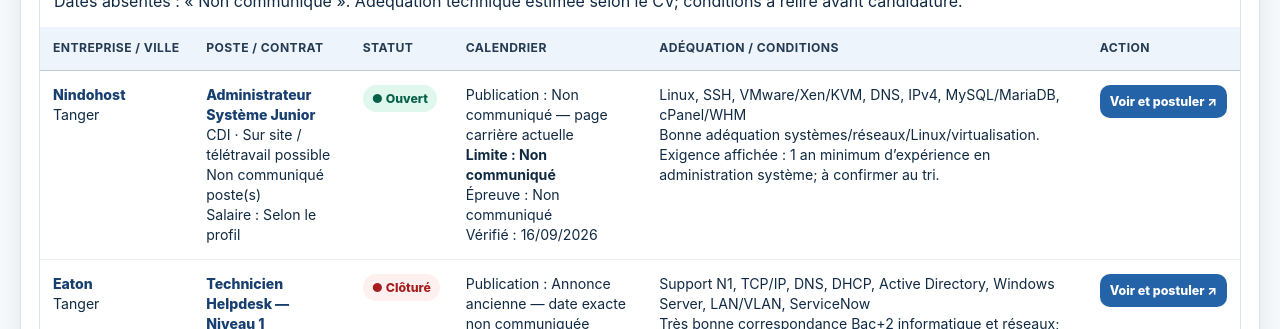
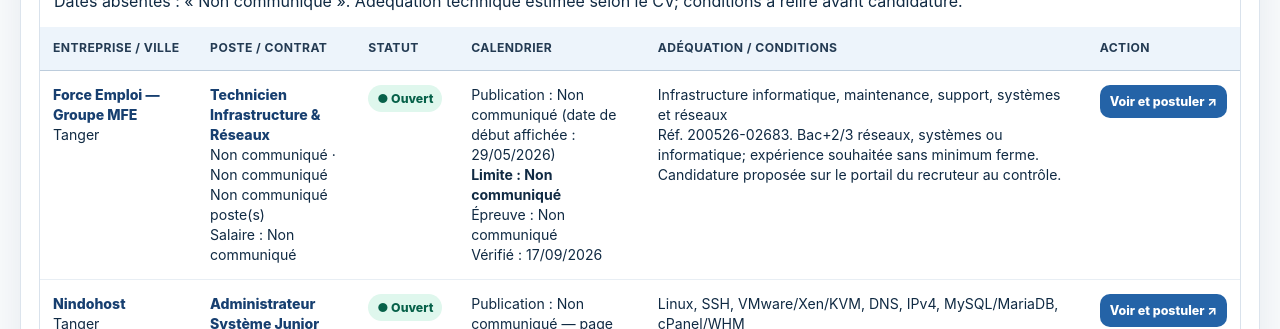
Before and after one commit to nasrollahrr/morocco-it-opportunities-dashboard, a plain HTML site: page index.html in a window 1280 px wide. Shown: the part 640-969 px from the top of the page. Drawn offline with nearby package versions, Linux system fonts and the light colour scheme.

Commit message:
Add verified Force Emploi Tangier infrastructure technician vacancy

```diff
--- a/index.html
+++ b/index.html
@@ -172,6 +172,7 @@
     }
 
 const offers = [
+{"org":"Force Emploi — Groupe MFE","city":"Tanger","title":"Technicien Infrastructure & Réseaux","contract":"Non communiqué","mode":"Non communiqué","spec":"Infrastructure informatique, maintenance, support, systèmes et réseaux","posts":"Non communiqué","status":"open","publication":"Non communiqué (date de début affichée : 29/05/2026)","deadline":"Non communiqué","exam":"Non communiqué","salary":"Non communiqué","link":"https://www.forcemploi.ma/offre/200526-02683","notes":"Réf. 200526-02683. Bac+2/3 réseaux, systèmes ou informatique; expérience souhaitée sans minimum ferme. Candidature proposée sur le portail du recruteur au contrôle.","verified":"17/09/2026"},
 {"org":"Nindohost","city":"Tanger","title":"Administrateur Système Junior","contract":"CDI","mode":"Sur site / télétravail possible","spec":"Linux, SSH, VMware/Xen/KVM, DNS, IPv4, MySQL/MariaDB, cPanel/WHM","posts":"Non communiqué","status":"open","publication":"Non communiqué — page carrière actuelle","deadline":"Non communiqué","exam":"Non communiqué","salary":"Selon le profil","link":"https://nindohost.ma/a-propos/carrieres/administrateur-systeme/","notes":"Bonne adéquation systèmes/réseaux/Linux/virtualisation. Exigence affichée : 1 an minimum d’expérience en administration système; à confirmer au tri.","verified":"16/09/2026"},
 {"org":"Eaton","city":"Tanger","title":"Technicien Helpdesk — Niveau 1","contract":"CDD 6 mois","mode":"Sur site","spec":"Support N1, TCP/IP, DNS, DHCP, Active Directory, Windows Server, LAN/VLAN, ServiceNow","posts":"Non communiqué","status":"closed","publication":"Annonce ancienne — date exacte non communiquée","deadline":"Clôturée — LinkedIn n’accepte plus les candidatures","exam":"Non communiqué","salary":"Non communiqué","link":"https://ma.linkedin.com/jobs/view/technicien-helpdesk-niveau-1-cdd-de-6-mois-h-f-at-eaton-4340592400","notes":"Très bonne correspondance Bac+2 informatique et réseaux; candidature fermée selon la page LinkedIn.","verified":"16/09/2026"},
 {"org":"ManpowerGroup Maroc","city":"Tanger","title":"Technicien IT","contract":"CDI","mode":"Sur site","spec":"Installation/maintenance, support N1/N2, LAN/WAN/Wi-Fi, Windows, TCP/IP, DNS, DHCP","posts":1,"status":"closed","publication":"Annonce ancienne — date exacte non communiquée","deadline":"Clôturée — LinkedIn n’accepte plus les candidatures","exam":"Non communiqué","salary":"Non communiqué","link":"https://ma.linkedin.com/jobs/view/technicien-it-%E2%80%93-tanger-%E2%80%93-cdi-at-manpowergroup-maroc-4401710663","notes":"Bonne correspondance Bac+2 systèmes/réseaux; l’annonce affichait 1–3 ans d’expérience et la candidature est fermée.","verified":"16/09/2026"},
```
